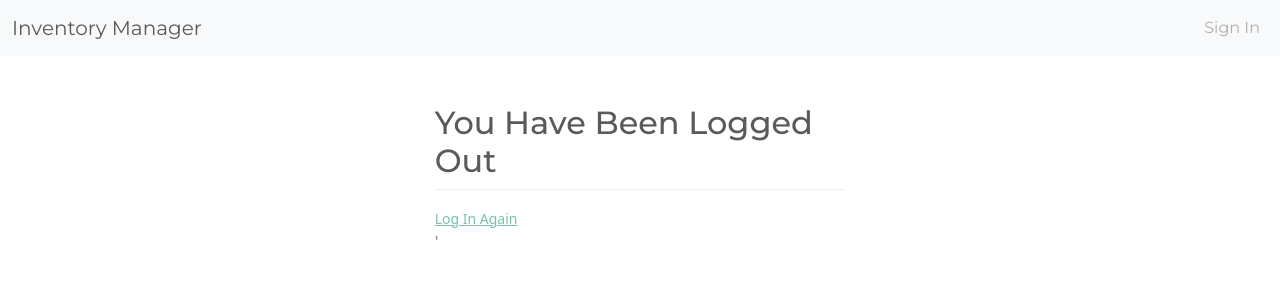
After one commit to JB060/project4, a Django app: template inventory_management/inventory/templates/inventory/logout.html in a window 1280 px wide. The commit adds this page. Shown: the top 300 px of the page. Run offline with Django 5.2, Linux system fonts and the light colour scheme; the template is opened without the code that fills it, so the values that code supplies are empty.

Commit message:
added the logout page and populated for the app

```diff
--- a/inventory_management/inventory/templates/inventory/login.html
+++ b/inventory_management/inventory/templates/inventory/login.html
@@ -8,7 +8,7 @@
 		<form method="post">
 			{% csrf_token %}
 			{{ form|crispy }}
-			<button class="btn btn-primary">Sign In</button>
+			<button class="btn btn-outline-secondary">Sign In</button>
 		</form>
 		<div class="pt-3">
 			<small class="text-muted">Need an account? <a href="{% url 'signup' %}" class="ml-2">Sign Up</a></small>
--- /dev/null
+++ b/inventory_management/inventory/templates/inventory/logout.html
@@ -0,0 +1,14 @@
+{% extends 'inventory/base.html' %}
+
+{% block content %}
+	<div class="row">
+		<div class="col-11 col-md-4 mx-auto mt-5">
+			<h2>You Have Been Logged Out</h2>
+			<div class="border-top pt-3">
+				<small class="text-muted">
+					<a href="{% url 'login' %}">Log In Again</a>
+				</small>
+			</div>'
+		</div>
+	</div>
+{% endblock content %}
--- a/inventory_management/inventory_management/settings.py
+++ b/inventory_management/inventory_management/settings.py
@@ -42,7 +42,10 @@ INSTALLED_APPS = [
     'django.contrib.staticfiles',
 ]
 
+
 MIDDLEWARE = [
+    # other middleware
+    'django.middleware.csrf.CsrfViewMiddleware',
     'django.middleware.security.SecurityMiddleware',
     'django.contrib.sessions.middleware.SessionMiddleware',
     'django.middleware.common.CommonMiddleware',
@@ -127,3 +130,5 @@ DEFAULT_AUTO_FIELD = 'django.db.models.BigAutoField'
 
 CRISPY_ALLOWED_TEMPLATE_PACKS = "bootstrap5"
 CRISPY_TEMPLATE_PACK = "bootstrap5"
+
+LOGIN_REDIRECT_URL = '/dashboard'
```
